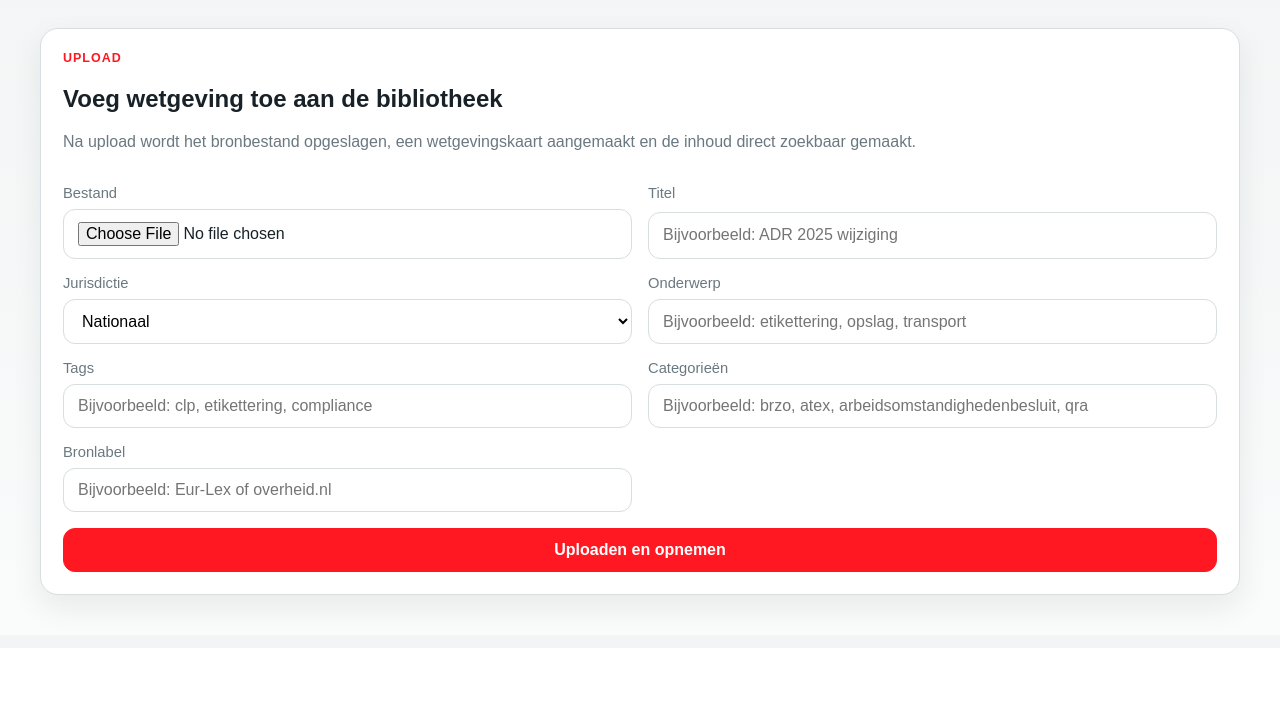
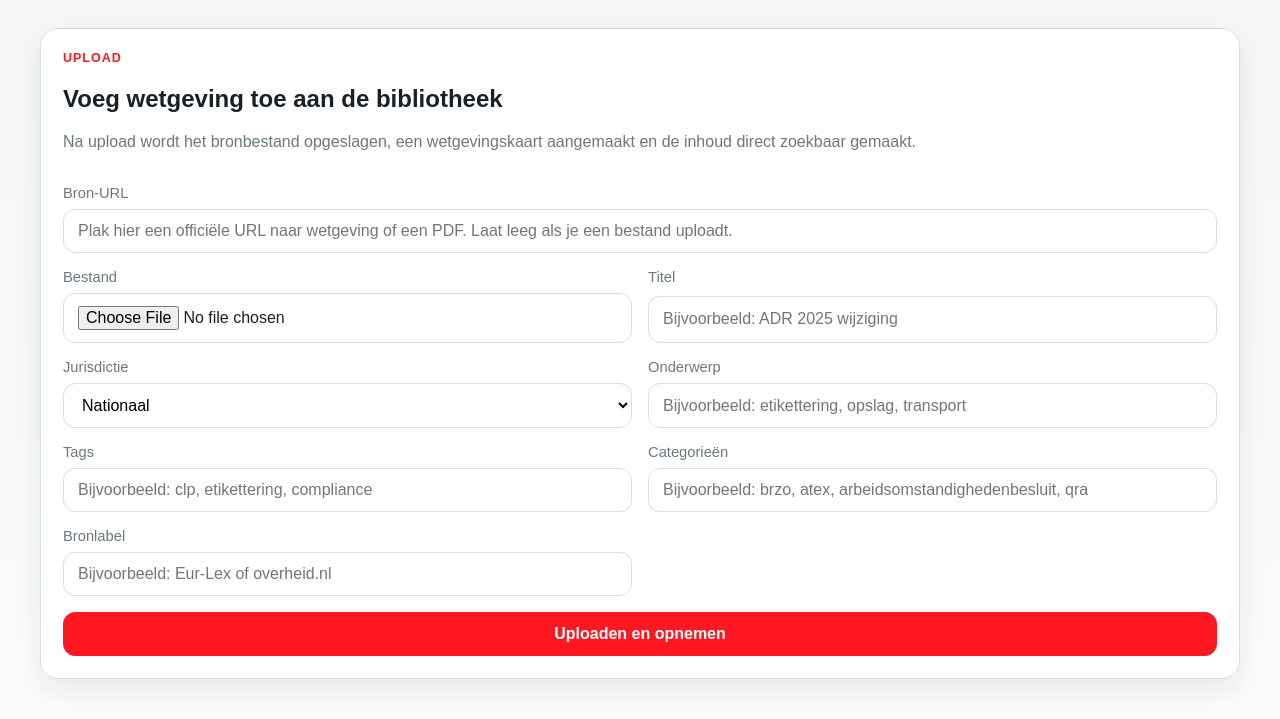
Before and after one commit to Mobacc-AI-Team/stinoil-esg, a Flask app: page /wetgeving/upload in a window 1280 px wide. Shown: the part 152-871 px from the top of the page. Before the commit the page ends 800 px from the top, so only its background shows below. Run offline with Flask 3, Linux system fonts and the light colour scheme; some libraries are stand-ins or nearby versions.

Commit message:
Add wetgeving import via URL

```diff
--- a/webapp/app.py
+++ b/webapp/app.py
@@ -2,6 +2,7 @@ from __future__ import annotations
 
 import os
 import re
+import mimetypes
 from collections import defaultdict
 from datetime import datetime, timezone
 from dataclasses import dataclass
@@ -9,6 +10,9 @@ from functools import lru_cache
 from html import escape
 from pathlib import Path
 from typing import Iterable
+from urllib.parse import urlparse
+
+import requests
 from flask import Flask, abort, redirect, render_template, request, url_for
 
 from chatgpt_export_to_kb import format_yaml_list, slugify, yaml_escape
@@ -27,6 +31,7 @@ except Exception:  # noqa: BLE001
 WEBAPP_DIR = Path(__file__).resolve().parent
 DEFAULT_KB_ROOT = WEBAPP_DIR.parent / "ChemieComplianceKennisbank"
 RUNTIME_KB_ROOT = Path("/tmp") / "ChemieComplianceKennisbank"
+URL_ALLOWED_SCHEMES = {"http", "https"}
 FRONTMATTER_DELIMITER = "---"
 SECTION_MAP = {
     "wetgeving": "01_Wetgeving",
@@ -188,6 +193,28 @@ def create_app() -> Flask:
     @app.route("/wetgeving/upload", methods=["GET", "POST"])
     def wetgeving_upload() -> str:
         if request.method == "POST":
+            bron_url = request.form.get("bron_url", "").strip()
+            if bron_url:
+                try:
+                    create_regulation_record_from_url(
+                        kb_root=kb_root,
+                        source_url=bron_url,
+                        title=request.form.get("titel", "").strip(),
+                        jurisdiction=request.form.get("jurisdictie", "").strip(),
+                        subject=request.form.get("onderwerp", "").strip(),
+                        tags=request.form.get("tags", "").strip(),
+                        categories=request.form.get("categorieen", "").strip(),
+                        source_label=request.form.get("bron", "").strip(),
+                    )
+                except ValueError:
+                    return redirect(url_for("wetgeving", status="ongeldige_url"))
+                except RuntimeError:
+                    return redirect(url_for("wetgeving", status="url_import_mislukt"))
+
+                load_documents.cache_clear()
+                safe_build_indexes(kb_root)
+                return redirect(url_for("wetgeving", status="toegevoegd"))
+
             upload = request.files.get("bestand")
             if upload is None or not upload.filename:
                 return redirect(url_for("wetgeving", status="geen_bestand"))
@@ -593,6 +620,38 @@ def create_regulation_record_from_upload(
     return regulation_path
 
 
+def create_regulation_record_from_url(
+    kb_root: Path,
+    source_url: str,
+    title: str,
+    jurisdiction: str,
+    subject: str,
+    tags: str,
+    categories: str,
+    source_label: str,
+) -> Path:
+    parsed = urlparse(source_url)
+    if parsed.scheme not in URL_ALLOWED_SCHEMES:
+        raise ValueError("Alleen http/https URLs zijn toegestaan")
+
+    response = requests.get(source_url, timeout=30)
+    response.raise_for_status()
+    content_type = response.headers.get("content-type", "text/html").split(";", 1)[0].strip()
+    suffix = infer_suffix_from_response(content_type, parsed.path)
+    upload_name = f"{slugify(title or Path(parsed.path).stem or 'wetgeving_url')}{suffix}"
+    return create_regulation_record_from_upload(
+        kb_root=kb_root,
+        upload_name=upload_name,
+        binary_content=response.content,
+        title=title,
+        jurisdiction=jurisdiction,
+        subject=subject,
+        tags=tags,
+        categories=categories,
+        source_label=source_label or source_url,
+    )
+
+
 def create_case_from_form(
     kb_root: Path,
     afzender_type: str,
@@ -836,6 +895,17 @@ def write_temp_upload(upload_name: str, upload_content: bytes) -> Path:
     path = unique_path(temp_dir / f"preview{suffix}")
     path.write_bytes(upload_content)
     return path
+
+
+def infer_suffix_from_response(content_type: str, path: str) -> str:
+    if "pdf" in content_type:
+        return ".pdf"
+    if "wordprocessingml" in content_type:
+        return ".docx"
+    if "html" in content_type:
+        return ".html"
+    suffix = Path(path).suffix.lower()
+    return suffix or ".txt"
 
 
 def encode_hidden_bytes(value: bytes) -> str:
--- a/webapp/templates/wetgeving.html
+++ b/webapp/templates/wetgeving.html
@@ -21,6 +21,10 @@
   <div class="notice error">Selecteer eerst een bestand om te uploaden.</div>
   {% elif upload_status == 'ongeldig_bestand' %}
   <div class="notice error">Bestandstype niet ondersteund. Gebruik pdf, docx, txt of md.</div>
+  {% elif upload_status == 'ongeldige_url' %}
+  <div class="notice error">URL niet geldig. Gebruik een http- of https-link naar een officiële bron.</div>
+  {% elif upload_status == 'url_import_mislukt' %}
+  <div class="notice error">URL kon niet worden opgehaald of verwerkt.</div>
   {% elif upload_status == 'extractie_mislukt' %}
   <div class="notice error">Tekstextractie mislukt. Controleer het document of probeer een tekstversie.</div>
   {% endif %}
--- a/webapp/templates/wetgeving_upload.html
+++ b/webapp/templates/wetgeving_upload.html
@@ -11,9 +11,13 @@
   </div>
 
   <form method="post" enctype="multipart/form-data" class="upload-grid">
+    <label class="full-width">
+      <span>Bron-URL</span>
+      <input type="url" name="bron_url" placeholder="Plak hier een officiële URL naar wetgeving of een PDF. Laat leeg als je een bestand uploadt.">
+    </label>
     <label>
       <span>Bestand</span>
-      <input type="file" name="bestand" accept=".pdf,.docx,.txt,.md" required>
+      <input type="file" name="bestand" accept=".pdf,.docx,.txt,.md">
     </label>
     <label>
       <span>Titel</span>
```
